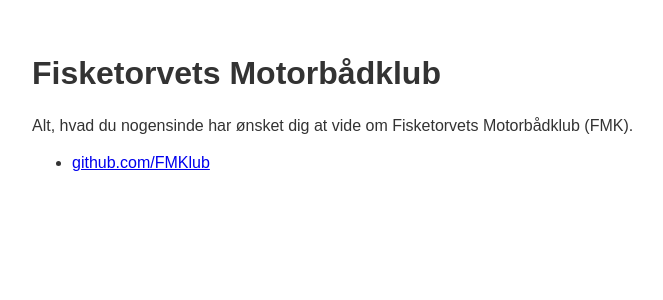
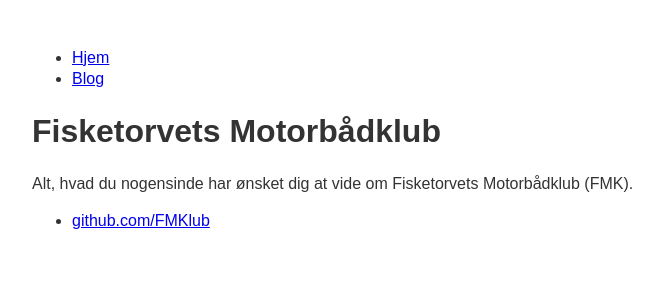
Before and after one commit to fisketorvetsmotorbaadklub/fisketorvetsmotorbaadklub.github.io, a Jekyll site: the page built from index.html, in a window 1280 px wide. Shown: the top 300 px of the page, without its empty margins (0-663 px from the left). Built offline with Jekyll 4.4.1, drawn with Linux system fonts in a browser that asks for light colours.

Commit message:
Update default.html

```diff
--- a/_layouts/default.html
+++ b/_layouts/default.html
@@ -5,14 +5,20 @@
 			<link rel="stylesheet" type="text/css" href="/css/main.css">
 		</head>
 		<body>
+		    <nav>
+	    		<ul>
+	        	    <li><a href="/">Hjem</a></li>
+                    <li><a href="/blog">Blog</a></li>
+	    		</ul>
+			</nav>
 			<div class="container">
 
 			{{ content }}
 
 			</div><!-- /.container -->
 			<footer>
-	      <ul>
-	        <li><a href="https://github.com/FMKlub">github.com/FMKlub</a></li>
+	      	    <ul>
+	                <li><a href="https://github.com/FMKlub">github.com/FMKlub</a></li>
 				</ul>
 			</footer>
 		</body>
```
